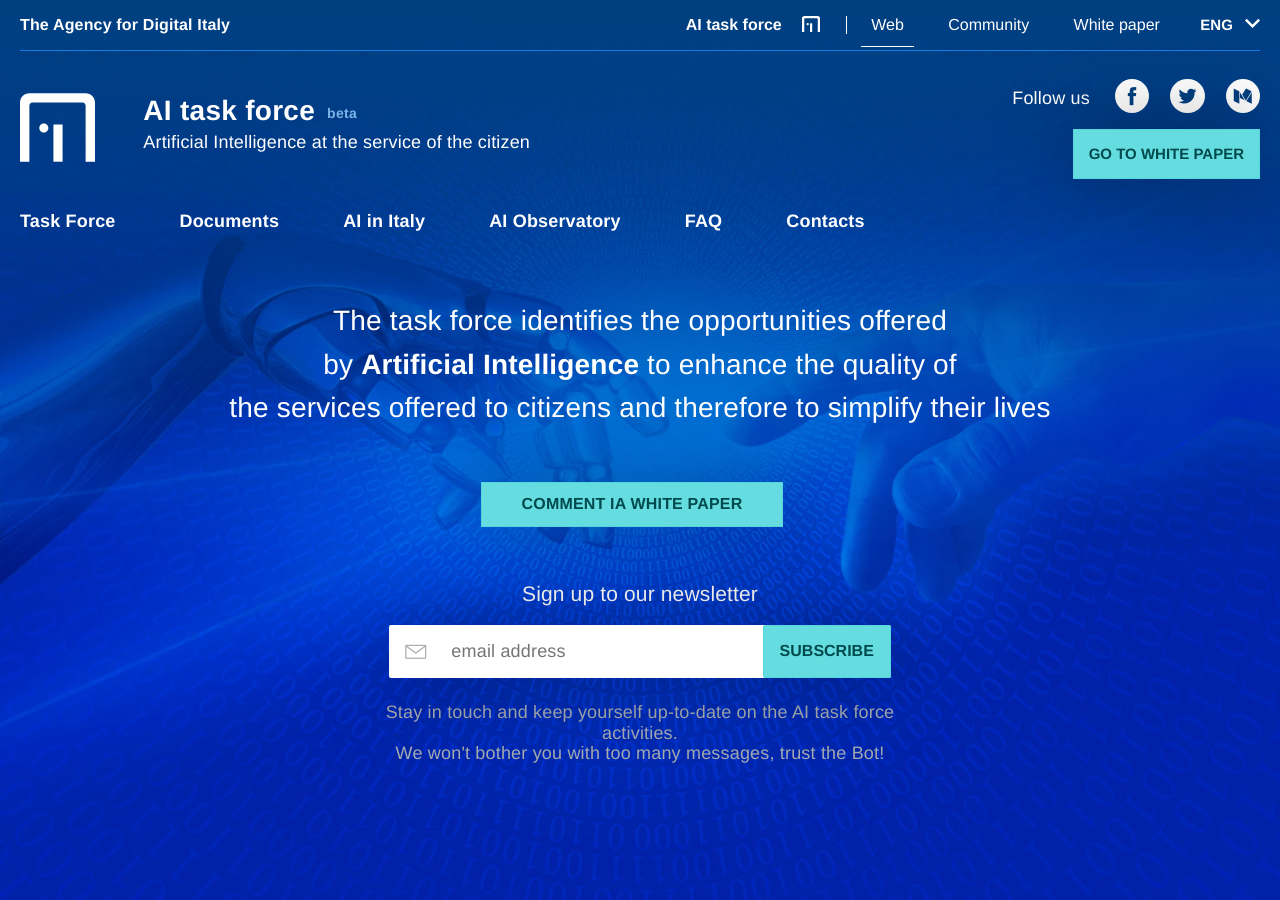
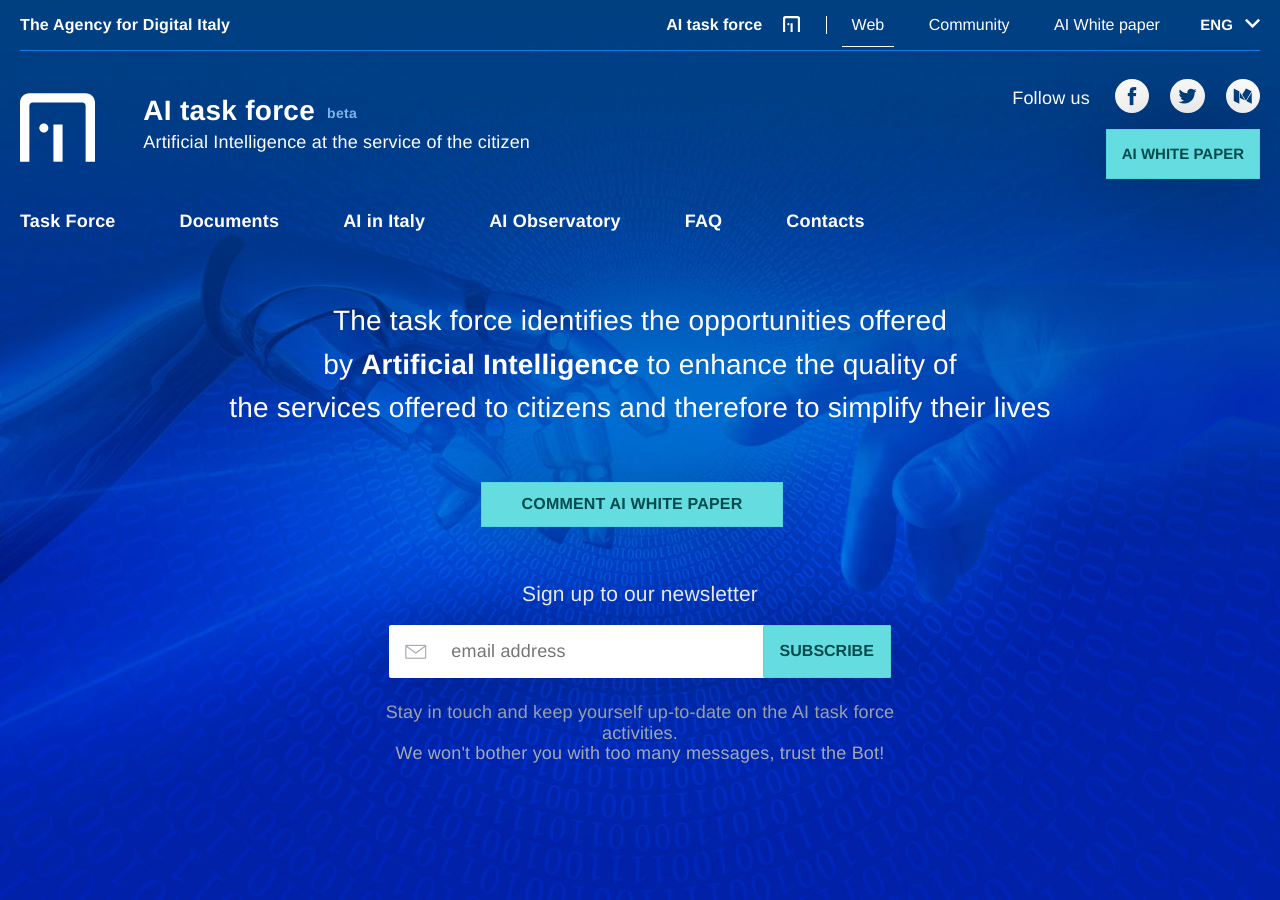
Before and after one commit to task-force-ia/ia.italia.it, a Jekyll site: the page built from _pages/en/index.md, in a window 1280 px wide and 900 px high. Built offline with Jekyll 4.4.1, drawn with Linux system fonts in a browser that asks for light colours; comment, search, counter and statistics services are not loaded.

Commit message:
Added links to white paper english version

```diff
--- a/_data/ext_resources.yml
+++ b/_data/ext_resources.yml
@@ -105,7 +105,7 @@ en:
     order: 2
   - title: White paper IA
     author: Task force IA
-    link: https://libro-bianco-ia.readthedocs.io/it/latest/
+    link: https://libro-bianco-ia.readthedocs.io/en/latest/
     date:
     date:
     type: doc
--- a/_data/l10n.yml
+++ b/_data/l10n.yml
@@ -133,8 +133,8 @@ en_US:
 
     header_link_community: Community
     header_link_task-force: Web
-    header_link_whitepaper: White paper
-    go_to_the_whitepaper: Go to white paper
+    header_link_whitepaper: AI White paper
+    go_to_the_whitepaper: AI White Paper
 
     footer_link_privacy_policy: privacy policy
     footer_link_legal_notes: legal notes
@@ -183,7 +183,7 @@ en_US:
     cta_scopri_tf: About us
     cta_approfondisci: Read more
     cta_compila: Help us map the AI ecosystem in Italy
-    cta_libro_bianco: Comment IA White paper
+    cta_libro_bianco: Comment AI White paper
     scrivi_a: Write to
     per_i_media: For the media
 
--- a/_includes/header.html
+++ b/_includes/header.html
@@ -64,7 +64,11 @@
 
         <div>
           <div class="u-inlineBlock u-rightFloat Header-button">
-            <a role="button" href="https://libro-bianco-ia.readthedocs.io/it/latest/" class="Button Button--default u-borderShadow-xxl u-text-r-xxs u-padding-r-all" target="_blank">
+            {% if(t.lang == 'it') %}
+            <a role="button" href="https://libro-bianco-ia.readthedocs.io" class="Button Button--default u-borderShadow-xxl u-text-r-xxs u-padding-r-all" target="_blank">
+            {% else %}
+            <a role="button" href="https://ai-white-paper.readthedocs.io" class="Button Button--default u-borderShadow-xxl u-text-r-xxs u-padding-r-all" target="_blank">
+            {% endif %}
               {{ t.go_to_the_whitepaper }}
             </a>
           </div>
--- a/_includes/header_home.html
+++ b/_includes/header_home.html
@@ -5,7 +5,11 @@
   </div>
   <div class="Grid Grid--withGutter Grid-cell u-sizeFull u-padding-r-all u-text-p u-color-white">
     <div class="Grid-cell u-sizeFull u-flex u-flexJustifyCenter u-padding-r-all">
+      {% if(t.lang == 'it') %}
       <a href="https://libro-bianco-ia.readthedocs.io" role="button" class="Button Button--default u-padding-left-xxl u-padding-right-xxl u-borderShadow-xxl">
+      {% else %}
+      <a href="https://ai-white-paper.readthedocs.io" role="button" class="Button Button--default u-padding-left-xxl u-padding-right-xxl u-borderShadow-xxl">
+      {% endif %}
         {{ t.cta_libro_bianco | upcase }}
       </a>
     </div>
--- a/_includes/slim_header.html
+++ b/_includes/slim_header.html
@@ -4,7 +4,7 @@
       {{ t.site_title }}
       <img class="u-alignTop u-margin-left-s u-margin-right-s" src="{{ site.logo | relative_url }}" alt="Task force IA" style="height: 1em">
     </li>
-    {% for link in site.data.network_links %} {% assign link_name = link[1].title %}
+    {% for link in site.data.network_links[active_lang] %} {% assign link_name = link[1].title %}
     <li class="{{ link[1].class }}"><a class="u-color-white" href="{{ link[1].url }}">{{ t[link_name] | default: link_name }}</a></li>
     {% endfor %}
   </ul>
```
Also changed, not shown: _data/network_links.yml (+27 -12 lines).
